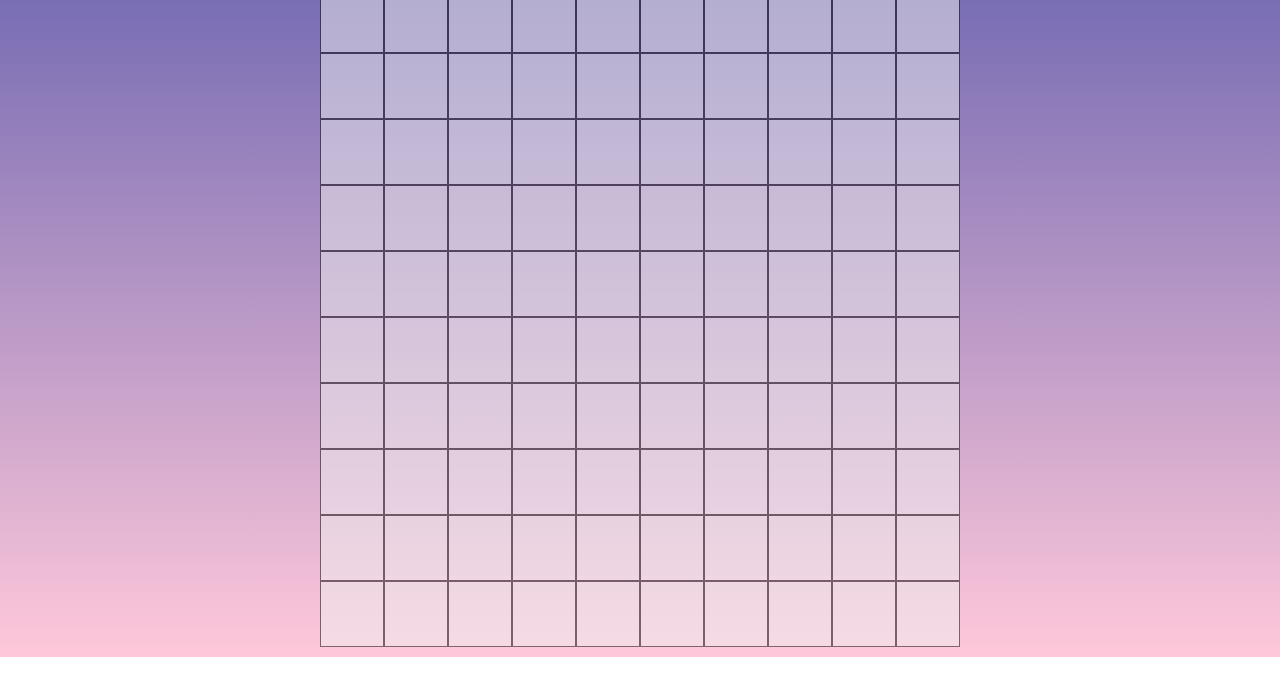
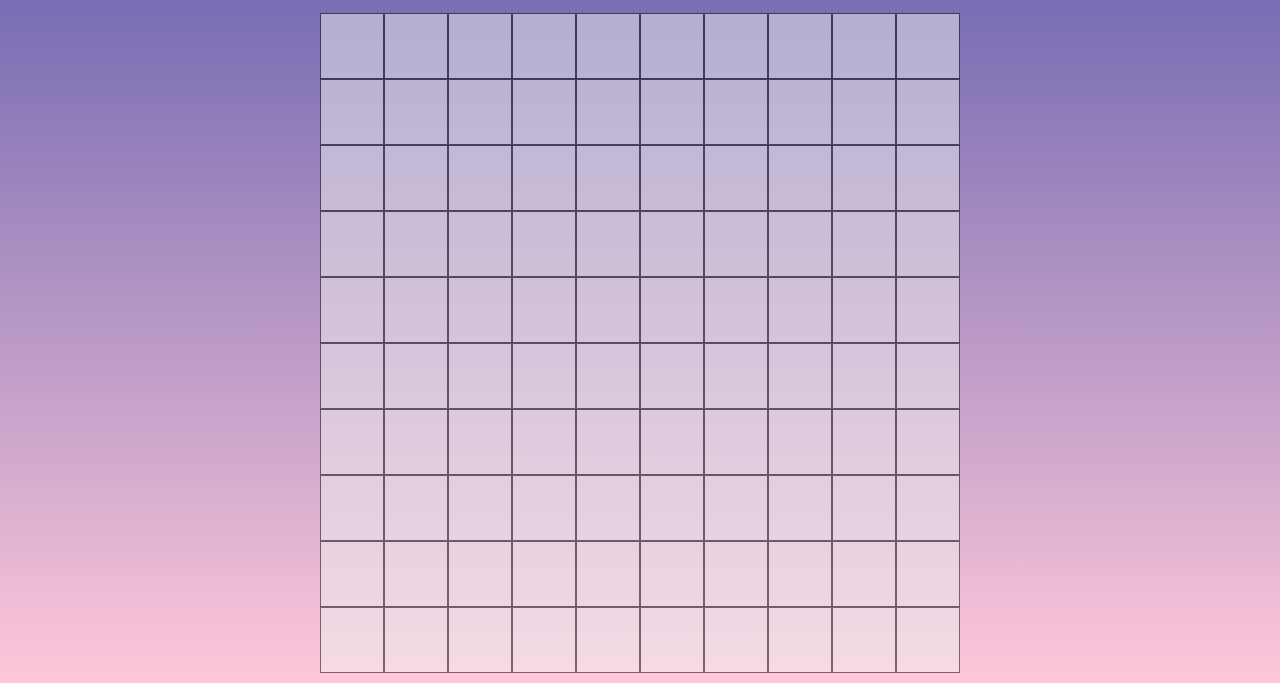
Before and after one commit to alice-ves/piskvorky, a plain HTML site: page hra.html in a window 1280 px wide. Shown: the part 117-800 px from the top of the page. Drawn offline with Linux system fonts and the light colour scheme.

Commit message:
oprava flexboxu na body

```diff
--- a/hra.css
+++ b/hra.css
@@ -7,18 +7,20 @@
 }
 
 body {
+  height: 100vh;
   background-image: linear-gradient(#615dad, #ffc8da);
   background-repeat: no-repeat;
-
-
+  display: flex;
+  align-items: center;
 }
 
 .game {
+  width: 100%;
   max-width: 80vmin;
   margin: 0.8% auto;
   display: flex;
   flex-direction: column;
-  /*align-items: center;*/
+
 }
 
 h1 {
@@ -32,6 +34,7 @@ h1 {
   width: 100%;
   display: flex;
   justify-content: space-between;
+  padding: 2%;
 }
 
 .info-container--item {
```
